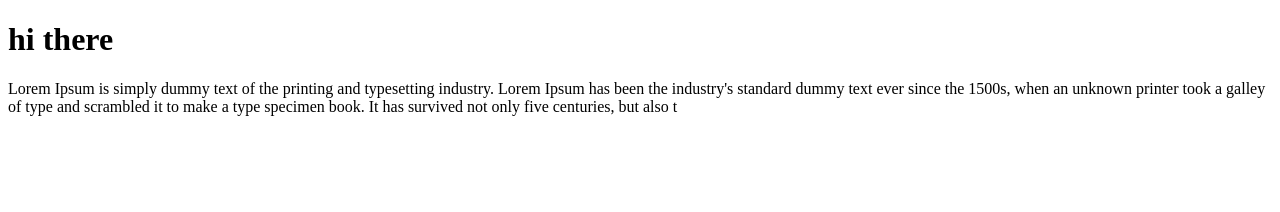
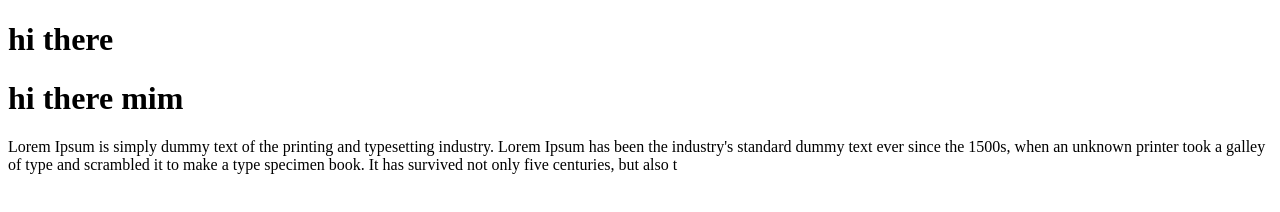
Before and after one commit to mimr509/second-project, a plain HTML site: page index.html in a window 1280 px wide. Drawn offline with Linux system fonts and the light colour scheme.

Commit message:
Update index.html

```diff
--- a/index.html
+++ b/index.html
@@ -8,6 +8,8 @@
 </head>
 <body>
   <h1>hi there</h1>
+   <h1>hi there mim</h1>
+
   <p> Lorem Ipsum is simply dummy text of the printing and typesetting industry. Lorem Ipsum has been the industry's standard dummy text ever since the 1500s, when an unknown printer took a galley of type and scrambled it to make a type specimen book. It has survived not only five centuries, but also t</p>
 </body>
 </html>
```
